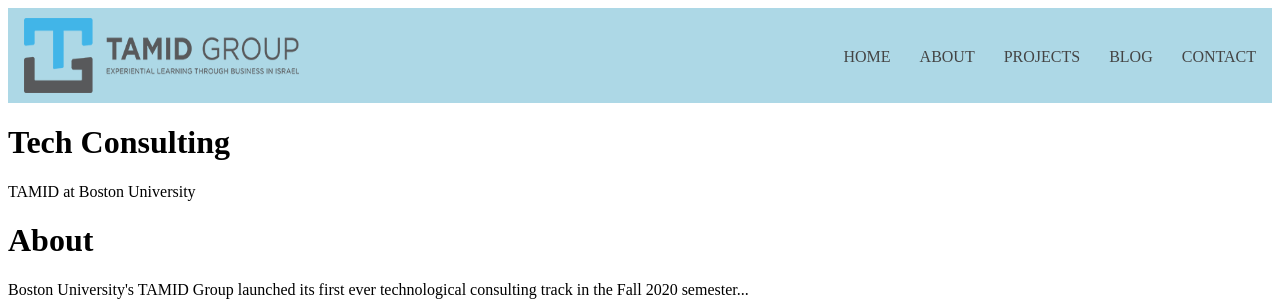
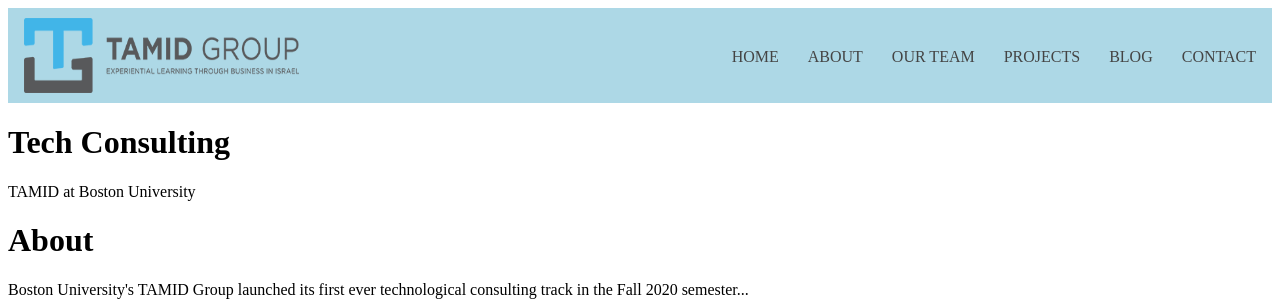
Before and after one commit to sgorok/butechtrack, a Flask app: page / in a window 1280 px wide. Shown: the top 303 px of the page. Run offline with Flask 2, Linux system fonts and the light colour scheme.

Commit message:
update to pathway

```diff
--- a/templates/site.html
+++ b/templates/site.html
@@ -20,10 +20,10 @@ if($_POST["message"]) {
                 <ul> <!--unordered list and then each li is a list item-->
                     <li><a href="">Home</a></li>
                     <li><a href="">About</a></li>
+                    <li><a href="{{ url_for('theteam') }}">Our Team</a></li>
                     <li><a href="">Projects</a></li>
                     <li><a href="">Blog</a></li>
                     <li><a href="{{ url_for('contact') }}">Contact</a></li>
-
                 </ul>
 
             </nav>
```
